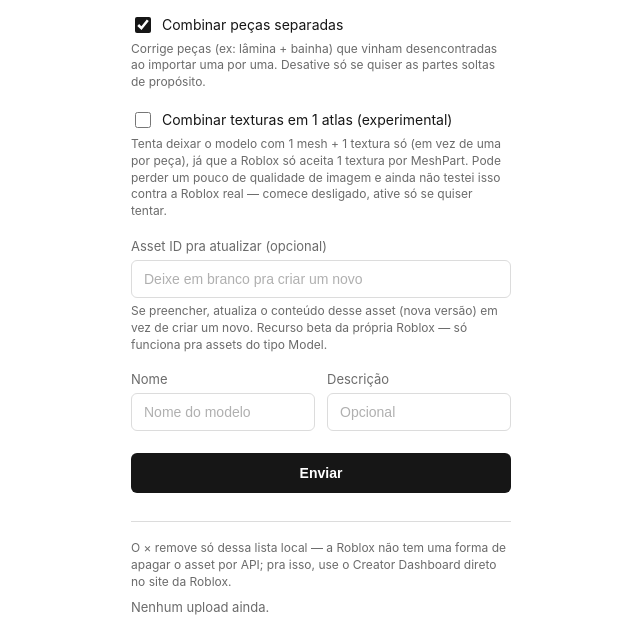
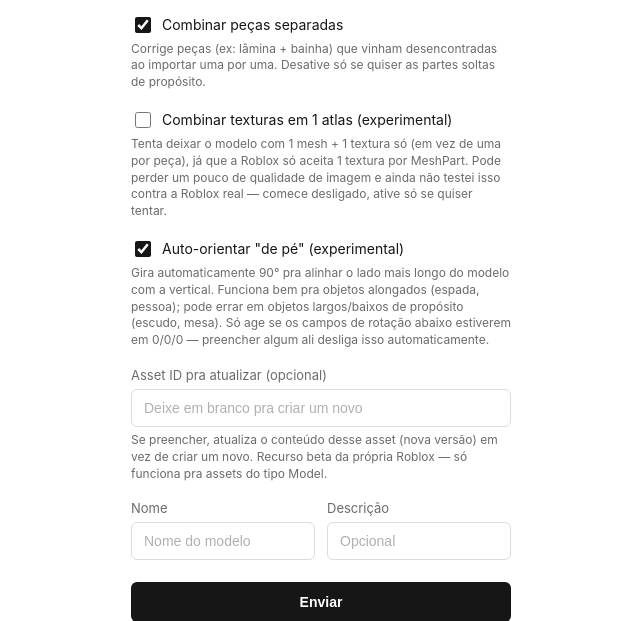
Before and after one commit to lonasharkins-blip/roblox-uploader, a Flask app: page / in a window 1280 px wide. Shown: the part 435-1056 px from the top of the page, without its empty margins (319-959 px from the left). Run offline with Flask 3, Linux system fonts and the light colour scheme; some libraries are stand-ins or nearby versions.

Commit message:
Add files via upload

```diff
--- a/templates/index.html
+++ b/templates/index.html
@@ -248,6 +248,14 @@
       Combinar texturas em 1 atlas (experimental)
     </label>
     <div class="help">Tenta deixar o modelo com 1 mesh + 1 textura só (em vez de uma por peça), já que a Roblox só aceita 1 textura por MeshPart. Pode perder um pouco de qualidade de imagem e ainda não testei isso contra a Roblox real — comece desligado, ative só se quiser tentar.</div>
+  </fieldset>
+
+  <fieldset class="checkbox-field">
+    <label class="checkbox-label">
+      <input type="checkbox" id="autoOrient" checked />
+      Auto-orientar "de pé" (experimental)
+    </label>
+    <div class="help">Gira automaticamente 90° pra alinhar o lado mais longo do modelo com a vertical. Funciona bem pra objetos alongados (espada, pessoa); pode errar em objetos largos/baixos de propósito (escudo, mesa). Só age se os campos de rotação abaixo estiverem em 0/0/0 — preencher algum ali desliga isso automaticamente.</div>
   </fieldset>
 
   <fieldset>
@@ -531,6 +539,7 @@
     formData.append('targetSize', document.getElementById('targetSize').value);
     formData.append('mergeParts', document.getElementById('mergeParts').checked ? 'true' : 'false');
     formData.append('bakeAtlas', document.getElementById('bakeAtlas').checked ? 'true' : 'false');
+    formData.append('autoOrient', document.getElementById('autoOrient').checked ? 'true' : 'false');
     formData.append('updateAssetId', document.getElementById('updateAssetId').value.trim());
     formData.append('rotateX', document.getElementById('rotateX').value || '0');
     formData.append('rotateY', document.getElementById('rotateY').value || '0');
```
